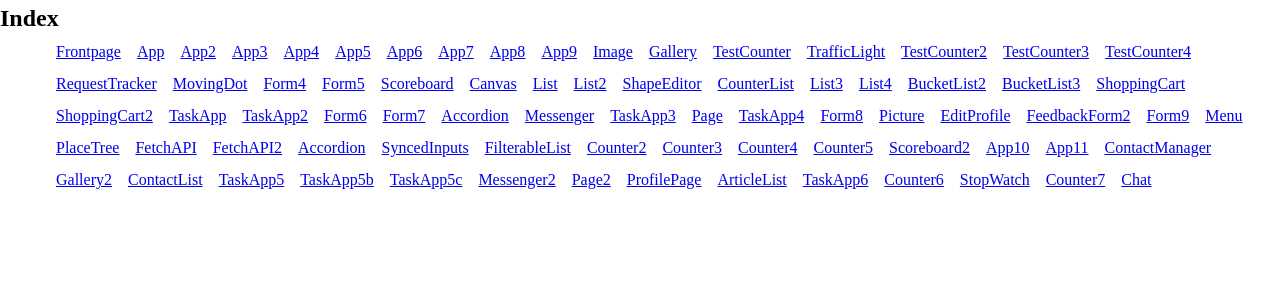
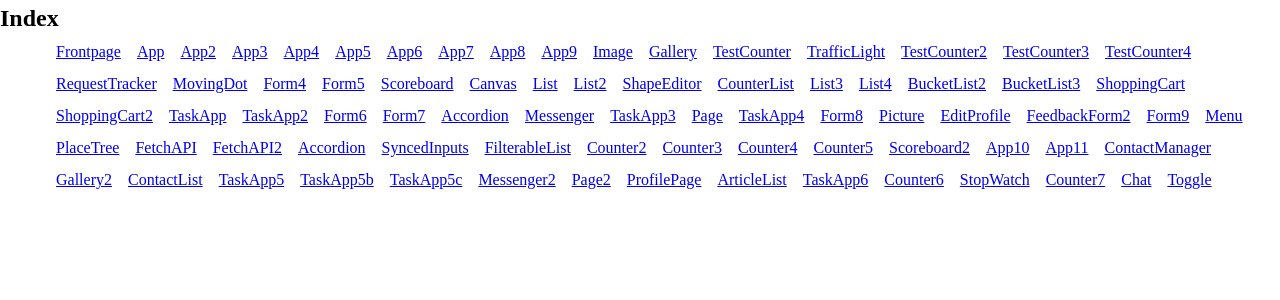
Before and after one commit to takunagai/react-official-tutorial, a React (Create React App) app: page / in a window 1280 px wide. Shown: the top 300 px of the page. Built offline with nearby package versions, Linux system fonts and the light colour scheme.

Commit message:
Try out some challenges 2a - トグルボタン 機能しない

```diff
--- a/src/Frontpage.jsx
+++ b/src/Frontpage.jsx
@@ -84,6 +84,7 @@ export default function Frontpage() {
           <li><Link to="/StopWatch">StopWatch</Link></li>
           <li><Link to="/Counter7">Counter7</Link></li>
           <li><Link to="/Chat">Chat</Link></li>
+          <li><Link to="/Toggle">Toggle</Link></li>
         </ul>
       </nav>
       <Outlet />
--- /dev/null
+++ b/src/Toggle.jsx
@@ -0,0 +1,11 @@
+import { useRef } from 'react'
+
+export default function Toggle() {
+  const isOnRef = useRef(false)
+
+  return (
+    <button onClick={() => { isOnRef.current = !isOnRef.current }}>
+      {isOnRef.current ? 'On' : 'Off'}
+    </button>
+  )
+}
--- a/src/index.js
+++ b/src/index.js
@@ -83,6 +83,7 @@ import Counter6 from './Counter6'
 import StopWatch from './StopWatch'
 import Counter7 from './Counter7'
 import Chat from './Chat'
+import Toggle from './Toggle'
 
 const container = document.getElementById('root')
 const root = createRoot(container) // createRoot(container!) if you use TypeScript
@@ -175,6 +176,7 @@ root.render(
         <Route path="StopWatch" element={<StopWatch />} />
         <Route path="Counter7" element={<Counter7 />} />
         <Route path="Chat" element={<Chat />} />
+        <Route path="Toggle" element={<Toggle />} />
         <Route path="*" element={<NotFound />} />{/* Not Found の時*/}
       </Routes>
     </BrowserRouter>
```
Also changed, not shown: 1 other file (tests, documents, lock files or other folders).
